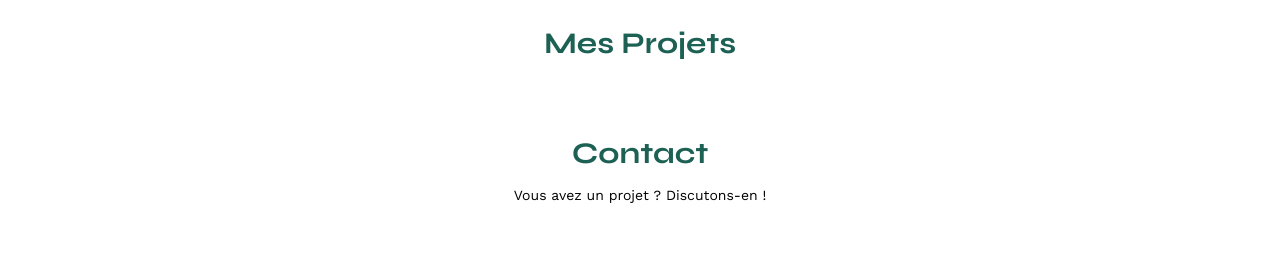
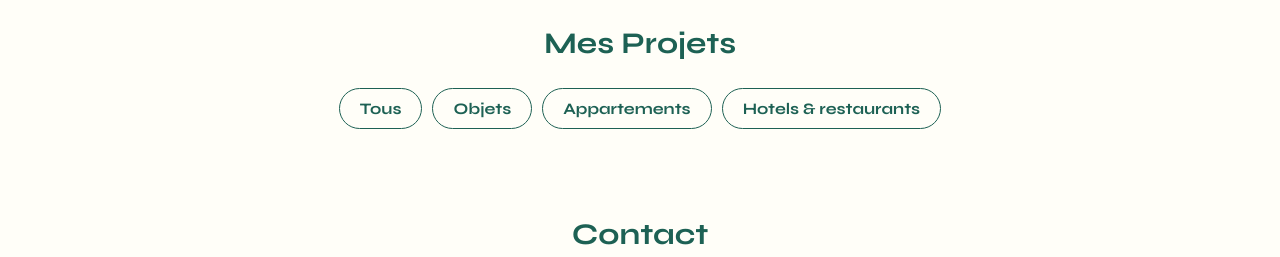
Before and after one commit to hschbonus/OCP3, a plain HTML site: page FrontEnd/index.html in a window 1280 px wide. Shown: the part 507-764 px from the top of the page. Drawn offline with nearby package versions, Linux system fonts and the light colour scheme; no server answers.

Commit message:
ajout filtres categories

```diff
--- a/FrontEnd/assets/style.css
+++ b/FrontEnd/assets/style.css
@@ -30,6 +30,7 @@ footer, header, hgroup, menu, nav, section {
 }
 body {
 	line-height: 1;
+	background-color: #FFFEF8;
 }
 ol, ul {
 	list-style: none;
@@ -60,6 +61,26 @@ header {
 }
 section {
 	margin: 50px 0
+}
+
+.categories {
+	display: flex;
+	justify-content: center;
+	gap: 10px;
+	margin-bottom: 40px;
+}
+
+.categories button {
+	background-color: #FFFEF8;
+	border: none;
+	font-family: 'Syne';
+	font-size: 16px;
+	font-weight: 700;
+	color: #1D6154;
+	padding: 10px 20px;
+	border-radius: 60px;
+	cursor: pointer;
+	border: #1D6154 1px solid;
 }
 
 h1{
--- a/FrontEnd/index.html
+++ b/FrontEnd/index.html
@@ -37,52 +37,14 @@
 	</section>
 	<section id="portfolio">
 		<h2>Mes Projets</h2>
+		<div class="categories">
+			<button class="active" data-filter="tous">Tous</button>
+			<button data-filter="objet">Objets</button>
+			<button data-filter="appart">Appartements</button>
+			<button data-filter="hotel">Hotels & restaurants</button>
+		</div>
 		<div class="gallery">
-			<!-- <figure>
-				<img src="assets/images/abajour-tahina.png" alt="Abajour Tahina">
-				<figcaption>Abajour Tahina</figcaption>
-			</figure>
-			<figure>
-				<img src="assets/images/appartement-paris-v.png" alt="Appartement Paris V">
-				<figcaption>Appartement Paris V</figcaption>
-			</figure>
-			<figure>
-				<img src="assets/images/restaurant-sushisen-londres.png" alt="Restaurant Sushisen - Londres">
-				<figcaption>Restaurant Sushisen - Londres</figcaption>
-			</figure>
-			<figure>
-				<img src="assets/images/la-balisiere.png" alt="Villa “La Balisiere” - Port Louis">
-				<figcaption>Villa “La Balisiere” - Port Louis</figcaption>
-			</figure>
-			<figure>
-				<img src="assets/images/structures-thermopolis.png" alt="Structures Thermopolis">
-				<figcaption>Structures Thermopolis</figcaption>
-			</figure>
-			<figure>
-				<img src="assets/images/appartement-paris-x.png" alt="Appartement Paris X">
-				<figcaption>Appartement Paris X</figcaption>
-			</figure>
-			<figure>
-				<img src="assets/images/le-coteau-cassis.png" alt="Pavillon “Le coteau” - Cassis">
-				<figcaption>Pavillon “Le coteau” - Cassis</figcaption>
-			</figure>
-			<figure>
-				<img src="assets/images/villa-ferneze.png" alt="Villa Ferneze - Isola d’Elba">
-				<figcaption>Villa Ferneze - Isola d’Elba</figcaption>
-			</figure>
-			<figure>
-				<img src="assets/images/appartement-paris-xviii.png" alt="Appartement Paris XVIII">
-				<figcaption>Appartement Paris XVIII</figcaption>
-			</figure>
-			<figure>
-				<img src="assets/images/bar-lullaby-paris.png" alt="Bar “Lullaby” - Paris">
-				<figcaption>Bar “Lullaby” - Paris</figcaption>
-			</figure>
-			<figure>
-				<img src="assets/images/hotel-first-arte-new-delhi.png" alt="Hotel First Arte - New Delhi">
-				<figcaption>Hotel First Arte - New Delhi</figcaption>
-			</figure> -->
-
+			<!-- Code ajouté en dynamique -->
 		</div>
 	</section>
 	<section id="contact">
--- a/FrontEnd/travaux.js
+++ b/FrontEnd/travaux.js
@@ -15,10 +15,16 @@ for (let i = 0; i < travaux.length; i++) {
     const travauxFigure = document.createElement("figure");
     travauxFigure.dataset.id = travaux[i].id;
 
-    // Création des balises
+    // Création des images
     const travauxImage = document.createElement("img");
     travauxImage.src = travauxElement.imageUrl;
 
+    // Ajout de l'attribut alt
+    const travauxAlt = document.createElement("figcaption");
+    travauxAlt.innerText = travauxElement.title;
+
     // Ajout du code dans la section "gallery"
-    sectionGallery.appendChild(travauxImage);
+    sectionGallery.appendChild(travauxFigure);
+    travauxFigure.appendChild(travauxImage);
+    travauxFigure.appendChild(travauxAlt);
 }
```
